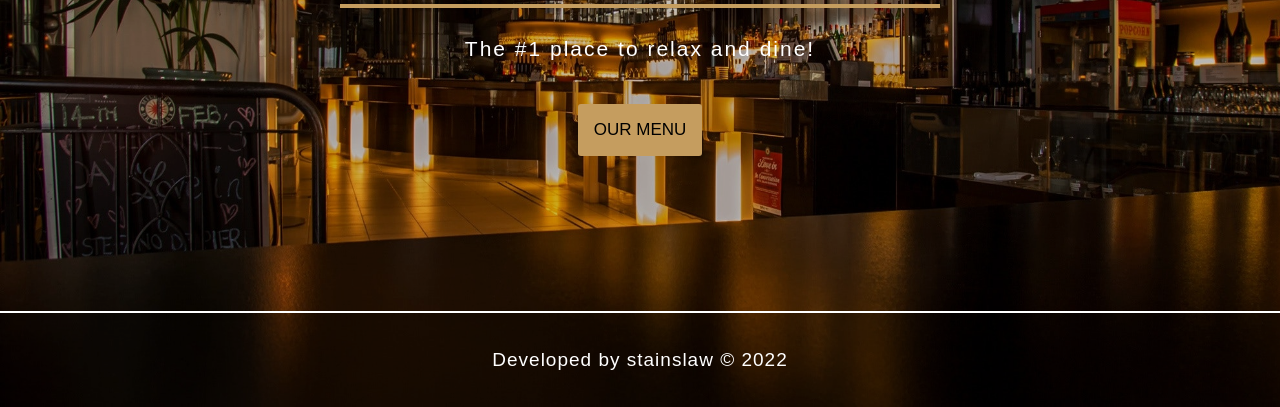
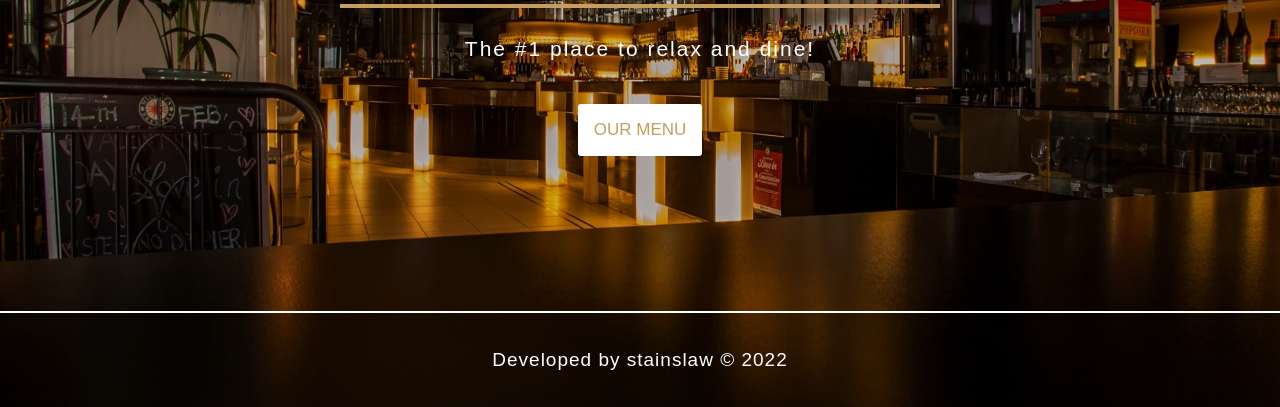
Before and after one commit to stainslaw/restaurant, a website built with webpack: page dist/index.html in a window 1280 px wide. In both pictures the pointer is over the button "OUR MENU". Shown: the part 393-800 px from the top of the page. Built offline with nearby package versions, Linux system fonts and the light colour scheme.

Commit message:
Change hover button transitioin on home page from gold bg and white text -> gold bg and black text to intead transition to gold bg and white text -> white bg and gold text

```diff
--- a/src/style.css
+++ b/src/style.css
@@ -85,7 +85,8 @@ button {
   }
 
   button:hover {
-    color: black;
+    color: var(--gold);
+    background: var(--main-color);
   }
 
   main-menu::-webkit-scrollbar {
```
